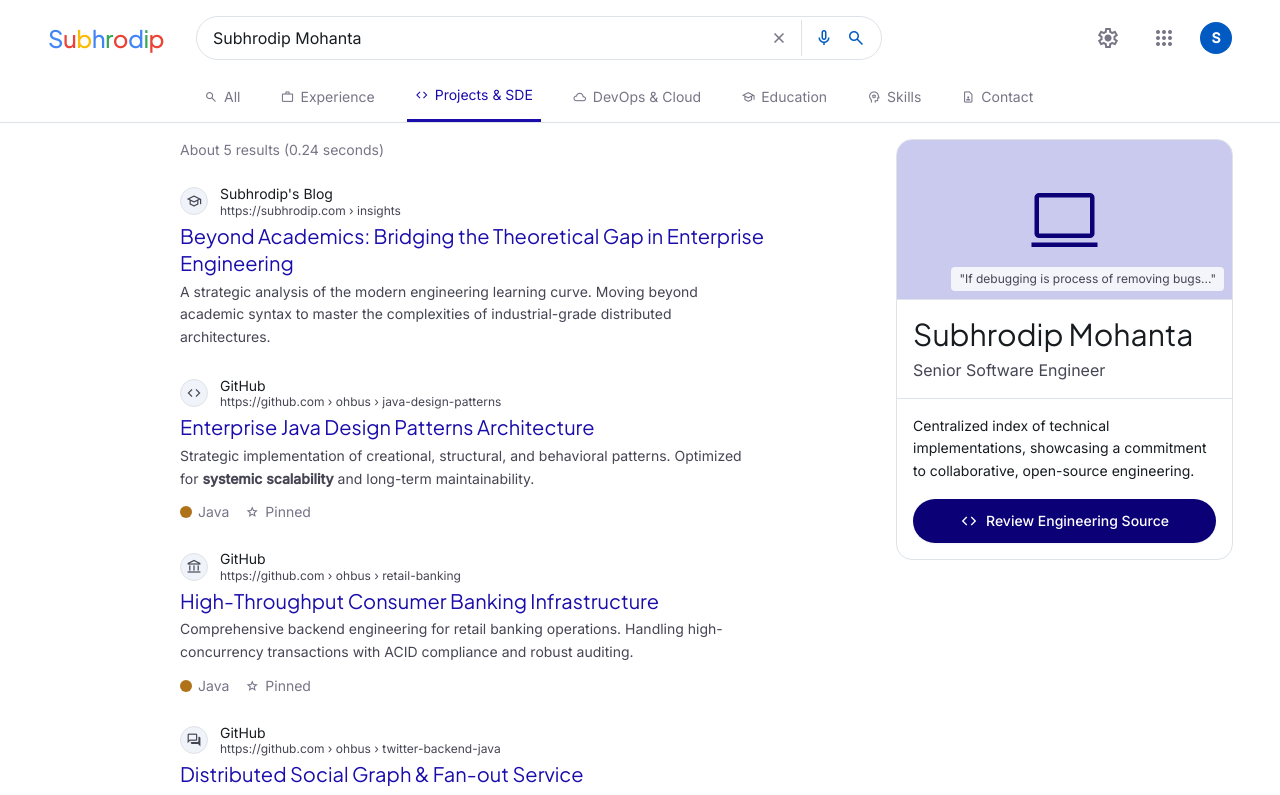
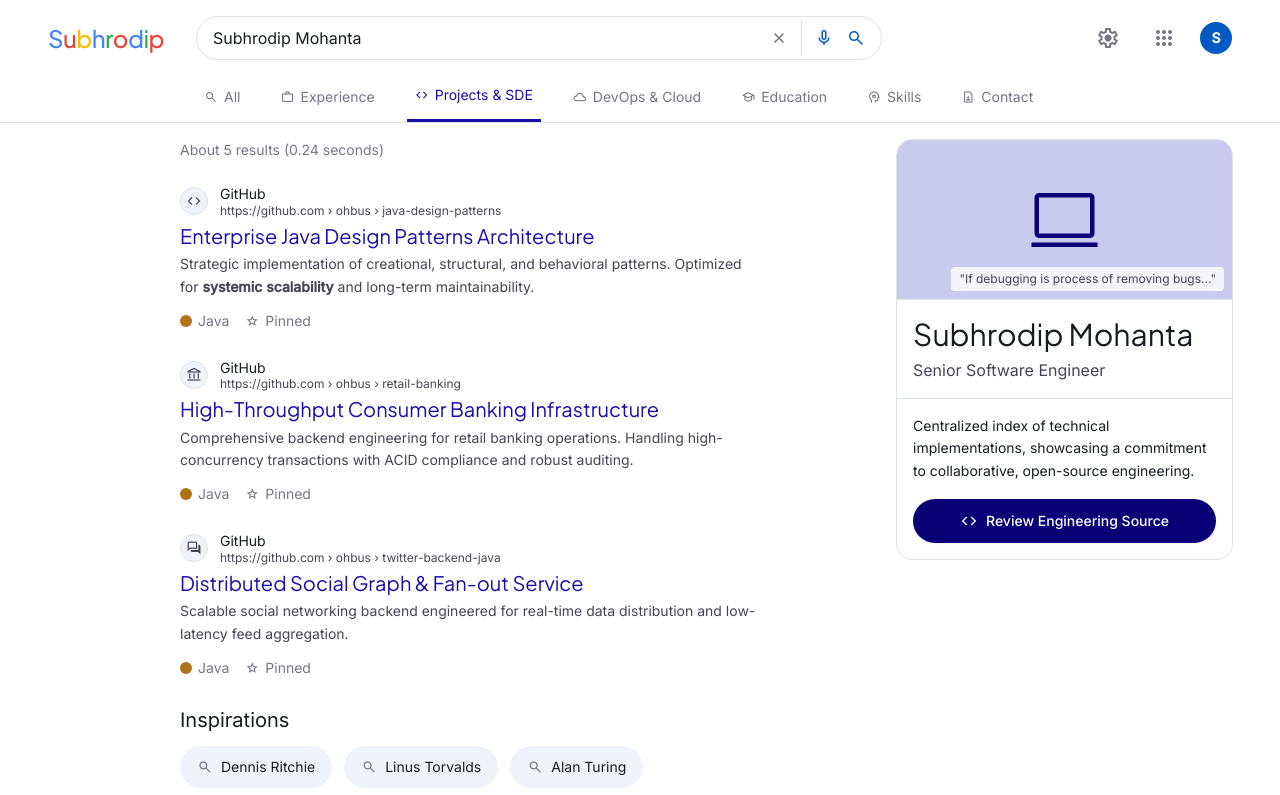
Before and after one commit to ohbus/subhrodip.com, an Angular app: page /#/sde in a window 1280 px wide. Shown: the top 795 px of the page. Built offline with nearby package versions, Linux system fonts and the light colour scheme.

Commit message:
content: remove 'Beyond Academics' and 'DevOps Definition' sections

```diff
--- a/src/app/data/bn.ts
+++ b/src/app/data/bn.ts
@@ -179,12 +179,6 @@
   },
   sde: {
     metrics: 'প্রায় ৫টি ফলাফল (০.২৪ সেকেন্ড)',
-    blog: {
-      label: 'শুভ্রদীপের ব্লগ',
-      title: 'একাডেমিক শিক্ষার বাইরে: এন্টারপ্রাইজ ইঞ্জিনিয়ারিংয়ের তাত্ত্বিক ব্যবধান দূর করা',
-      breadcrumb: 'https://subhrodip.com › insights',
-      snippet: 'আধুনিক ইঞ্জিনিয়ারিং শিক্ষার একটি কৌশলগত বিশ্লেষণ। একাডেমিক সিনট্যাক্স ছাড়িয়ে ইন্ডাস্ট্রিয়াল গ্রেড ডিস্ট্রিবিউটেড আর্কিটেকচারের জটিলতায় দক্ষতা অর্জন।'
-    },
     projects: {
       label: 'গিটহাব',
       patterns: {
@@ -215,12 +209,6 @@
   },
   cde: {
     metrics: 'প্রায় ৪টি ফলাফল (০.৩১ সেকেন্ড)',
-    definition: {
-      label: 'অভিধান',
-      title: 'ডেভঅপস ও ক্লাউড কম্পিউটিং সংজ্ঞা',
-      breadcrumb: 'https://dictionary.com › devops',
-      snippet: 'ডেভঅপস হলো এমন একগুচ্ছ অনুশীলন যা সফটওয়্যার বিকাশ এবং আইটি অপারেশনকে একত্রিত করে। ক্লাউড কম্পিউটিং হলো কম্পিউটার সিস্টেম রিসোর্সের চাহিদা অনুযায়ী উপলব্ধতা।'
-    },
     projects: {
       label: 'গিটহাব',
       aws: {
--- a/src/app/data/de.ts
+++ b/src/app/data/de.ts
@@ -179,12 +179,6 @@
   },
   sde: {
     metrics: 'Ungefähr 5 Ergebnisse (0,24 Sekunden)',
-    blog: {
-      label: "Subhrodips Blog",
-      title: 'Jenseits der Wissenschaft: Die theoretische Lücke im Enterprise Engineering schließen',
-      breadcrumb: 'https://subhrodip.com › insights',
-      snippet: 'Eine strategische Analyse der modernen Engineering-Lernkurve. Über die akademische Syntax hinausgehen, um die Komplexität industrieller verteilter Architekturen zu meistern.'
-    },
     projects: {
       label: 'GitHub',
       patterns: {
@@ -215,12 +209,6 @@
   },
   cde: {
     metrics: 'Ungefähr 4 Ergebnisse (0,31 Sekunden)',
-    definition: {
-      label: 'Wörterbuch',
-      title: 'DevOps & Cloud Computing Definition',
-      breadcrumb: 'https://dictionary.com › devops',
-      snippet: 'DevOps ist eine Reihe von Praktiken, die Softwareentwicklung und IT-Betrieb kombinieren. Cloud Computing ist die bedarfsgerechte Verfügbarkeit von Systemressourcen.'
-    },
     projects: {
       label: 'GitHub',
       aws: {
--- a/src/app/data/en.ts
+++ b/src/app/data/en.ts
@@ -179,12 +179,6 @@
   },
   sde: {
     metrics: 'About 5 results (0.24 seconds)',
-    blog: {
-      label: "Subhrodip's Blog",
-      title: 'Beyond Academics: Bridging the Theoretical Gap in Enterprise Engineering',
-      breadcrumb: 'https://subhrodip.com › insights',
-      snippet: 'A strategic analysis of the modern engineering learning curve. Moving beyond academic syntax to master the complexities of industrial-grade distributed architectures.'
-    },
     projects: {
       label: 'GitHub',
       patterns: {
@@ -215,12 +209,6 @@
   },
   cde: {
     metrics: 'About 4 results (0.31 seconds)',
-    definition: {
-      label: 'Dictionary',
-      title: 'DevOps & Cloud Computing Definition',
-      breadcrumb: 'https://dictionary.com › devops',
-      snippet: 'DevOps is a set of practices that combines software development and IT operations. Cloud computing is the on-demand availability of system resources.'
-    },
     projects: {
       label: 'GitHub',
       aws: {
--- a/src/app/features/cde/cde.html
+++ b/src/app/features/cde/cde.html
@@ -3,16 +3,6 @@
   <!-- Left Column: Search Results -->
   <main class="w-full md:w-content-width md:ml-container-left-margin flex flex-col px-4 md:px-0">
     <app-search-metrics [metrics]="c().cde.metrics" />
-
-    <!-- Result 1 - Definition -->
-    <app-search-result-item
-      icon="cloud"
-      logoUrl="https://www.google.com/s2/favicons?sz=128&domain=github.com"
-      [label]="c().cde.definition.label"
-      [breadcrumb]="c().cde.definition.breadcrumb"
-      [title]="c().cde.definition.title"
-      [snippet]="c().cde.definition.snippet">
-    </app-search-result-item>
 
     <!-- Result 2 - AWS Case Study -->
     <app-search-result-item
--- a/src/app/features/sde/sde.html
+++ b/src/app/features/sde/sde.html
@@ -3,17 +3,6 @@
   <!-- Left Column: Search Results -->
   <main class="w-full md:w-content-width md:ml-container-left-margin flex flex-col px-4 md:px-0">
     <app-search-metrics [metrics]="c().sde.metrics" />
-
-    <!-- Result 1 - Philosophy -->
-    <app-search-result-item
-      icon="school"
-      logoUrl="https://www.google.com/s2/favicons?sz=128&domain=github.com"
-      [label]="c().sde.blog.label"
-      [breadcrumb]="c().sde.blog.breadcrumb"
-      url="https://linkedin.com/in/ohbusm"
-      [title]="c().sde.blog.title"
-      [snippet]="c().sde.blog.snippet">
-    </app-search-result-item>
 
     <!-- Result 2 - Project 1 -->
     <app-search-result-item
--- a/src/app/models/content.model.ts
+++ b/src/app/models/content.model.ts
@@ -97,12 +97,6 @@
   };
   sde: {
     metrics: string;
-    blog: {
-      label: string;
-      title: string;
-      breadcrumb: string;
-      snippet: string;
-    };
     projects: {
       label: string;
       patterns: { title: string; snippet: string; breadcrumb: string };
@@ -121,12 +115,6 @@
   };
   cde: {
     metrics: string;
-    definition: {
-      label: string;
-      title: string;
-      breadcrumb: string;
-      snippet: string;
-    };
     projects: {
       label: string;
       aws: { title: string; snippet: string; breadcrumb: string };
```
